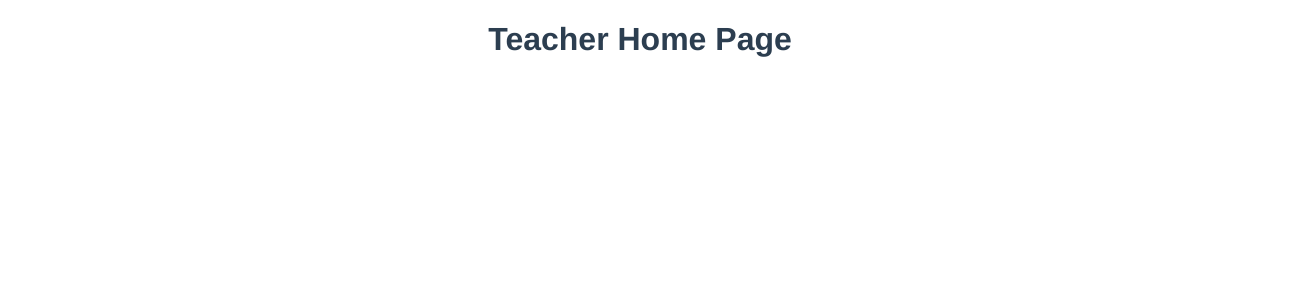
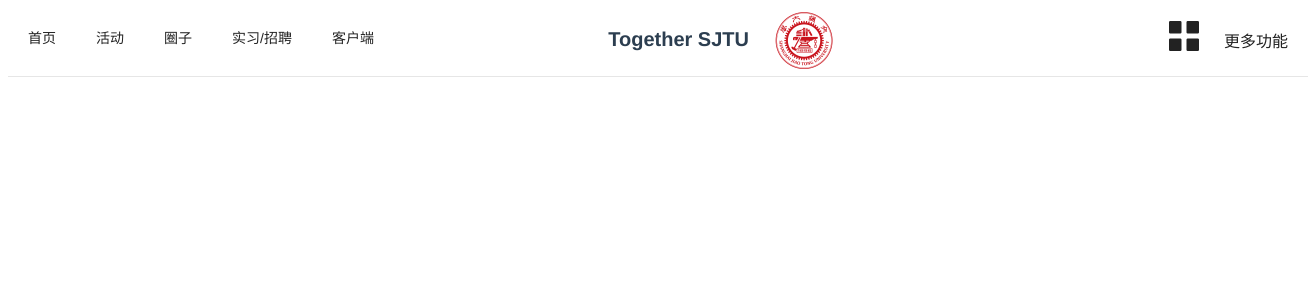
Before and after one commit to SJTU-BPM-Course/TogetherSJTU-Frontend, a Vue app: page /teacherHome in a window 1280 px wide. Shown: the top 300 px of the page, 1308 px wide, since content can reach past the window. Built offline with nearby package versions, Linux system fonts and the light colour scheme.

Commit message:
init NavMenu.vue

```diff
--- /dev/null
+++ b/src/components/NavMenu.vue
@@ -0,0 +1,45 @@
+<template>
+  <el-menu
+    :default-active="'/index'"
+    router
+    mode="horizontal"
+    background-color="white"
+    text-color="#222"
+    active-text-color="red"
+    style="min-width: 1300px">
+    <el-menu-item v-for="(item,i) in navList" :key="i" :index="item.name">
+      {{ item.navItem }}
+    </el-menu-item>
+    <a href="#nowhere" style="color: #222;float: right;padding: 20px;">更多功能</a>
+    <i class="el-icon-menu" style="float:right;font-size: 40px;color: #222;padding-top: 8px"></i>
+    <span style="position: absolute;padding-top: 20px;right: 43%;font-size: 20px;font-weight: bold">Together SJTU</span>
+    <img src="../assets/sjtu64x64.png" style="padding-left: 50px;"></img>
+  </el-menu>
+</template>
+
+<script>
+export default {
+  name: 'NavMenu',
+  data() {
+    return {
+      navList: [
+        {name: '/teacherHome', navItem: '首页'},
+        {name: '/teacherHome', navItem: '活动'},
+        {name: '/teacherHome', navItem: '圈子'},
+        {name: '/teacherHome', navItem: '实习/招聘'},
+        {name: '/teacherHome', navItem: '客户端'},
+      ]
+    }
+  }
+}
+</script>
+
+<style scoped>
+a {
+  text-decoration: none;
+}
+
+span {
+  pointer-events: none;
+}
+</style>
--- a/src/components/TeacherHome.vue
+++ b/src/components/TeacherHome.vue
@@ -1,10 +1,15 @@
 <template>
-  <h1>Teacher Home Page</h1>
+  <div>
+    <router-view></router-view>
+    <NavMenu></NavMenu>
+  </div>
 </template>
 
 <script>
+import NavMenu from "./NavMenu";
 export default {
-  name: "TeacherHome"
+  name: "TeacherHome",
+  components: {NavMenu}
 }
 </script>
 
--- a/src/router/index.js
+++ b/src/router/index.js
@@ -16,7 +16,8 @@
     {
       path: '/',
       name: 'HelloWorld',
-      component: HelloWorld
+      component: HelloWorld,
+      redirect: '/login',
     },
     {
       path: '/login',
@@ -32,7 +33,10 @@
     {
       path: '/teacherHome',
       name: 'TeacherHome',
-      component: TeacherHome
+      component: TeacherHome,
+      children: [
+
+      ]
     }
 
 
```
Also changed, not shown: src/assets/sjtu64x64.png (added).
